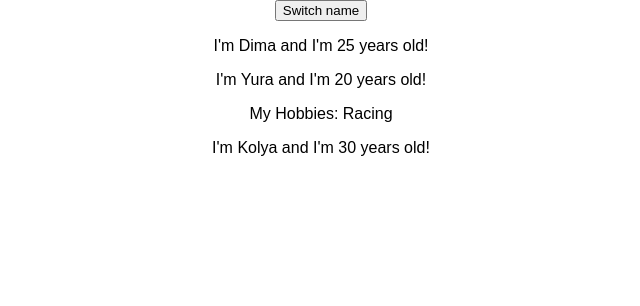
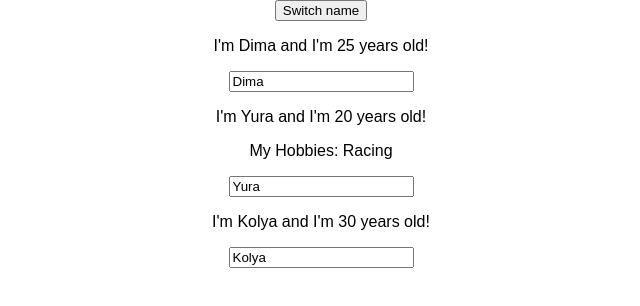
Before and after one commit to newexod/react-complete-guide, a React (Create React App) app: page / in a window 1280 px wide. Shown: the top 306 px of the page, without its empty margins (319-959 px from the left). Built offline with nearby package versions, Linux system fonts and the light colour scheme.

Commit message:
Adding Two Way Binding

```diff
--- a/src/App.js
+++ b/src/App.js
@@ -24,6 +24,16 @@ class App extends Component {
     })
   }
 
+  nameChangedHandler = (event) => {
+    this.setState({
+      persons: [
+        { name: 'Dima', age: 25 },
+        { name: event.target.value, age: 20 },
+        { name: "Kolya", age: 30 }
+      ]
+    })
+  }
+
   render() {
     return (
       <div className="App">
@@ -35,6 +45,7 @@ class App extends Component {
           name={this.state.persons[1].name}
           age={this.state.persons[1].age}
           click={this.switchNameHandler.bind(this, 'Dima!!')}
+          changed={this.nameChangedHandler}
         >
           My Hobbies: Racing
         </Person>
--- a/src/Person/Person.js
+++ b/src/Person/Person.js
@@ -5,6 +5,11 @@ const person = (props) => {
     <div>
       <p onClick={props.click}>I'm {props.name} and I'm {props.age} years old!</p>
       <p>{props.children}</p>
+      <input
+        type="text"
+        onChange={props.changed}
+        value={props.name}
+      />
     </div>
   );
 };
```
